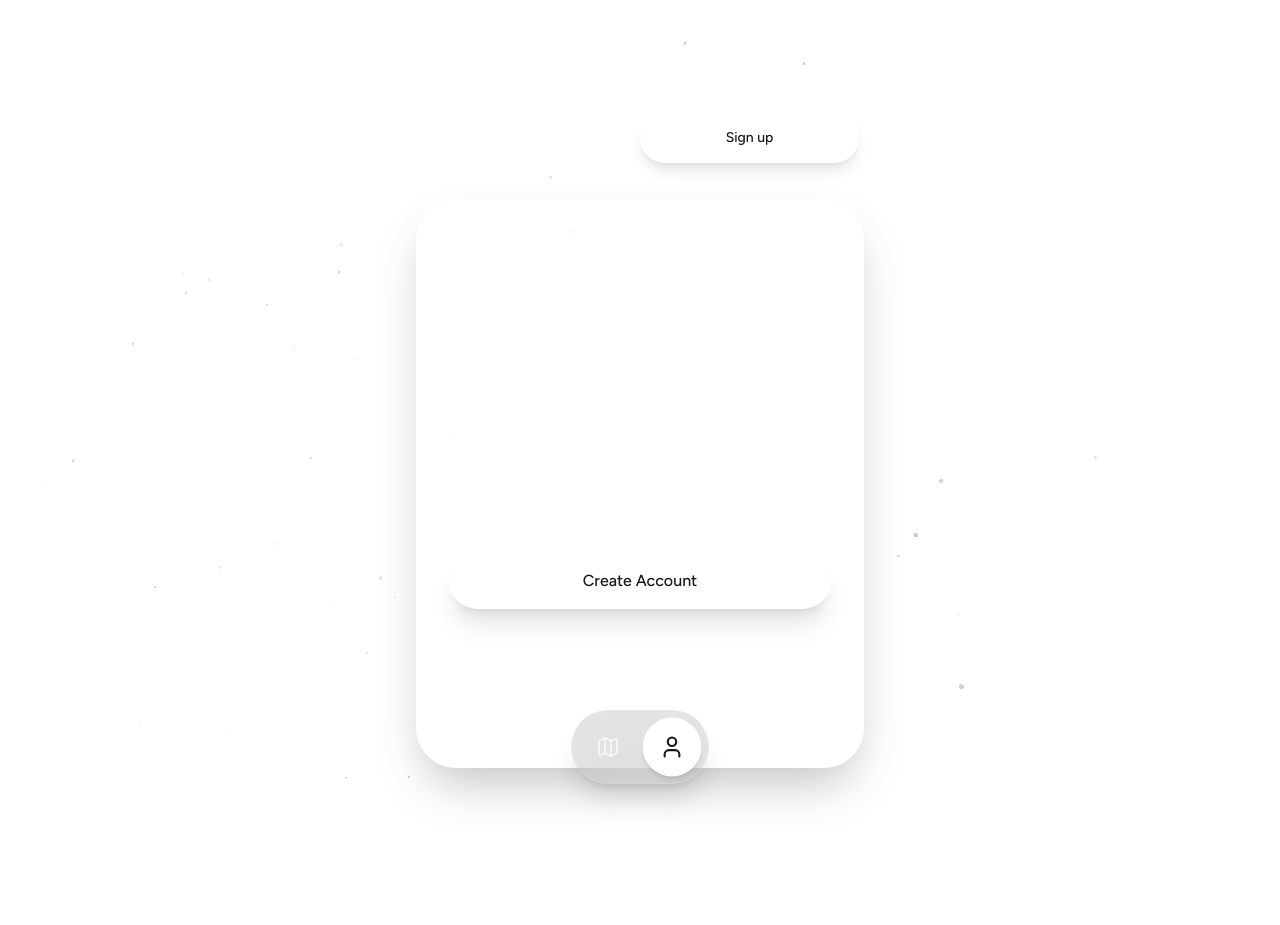
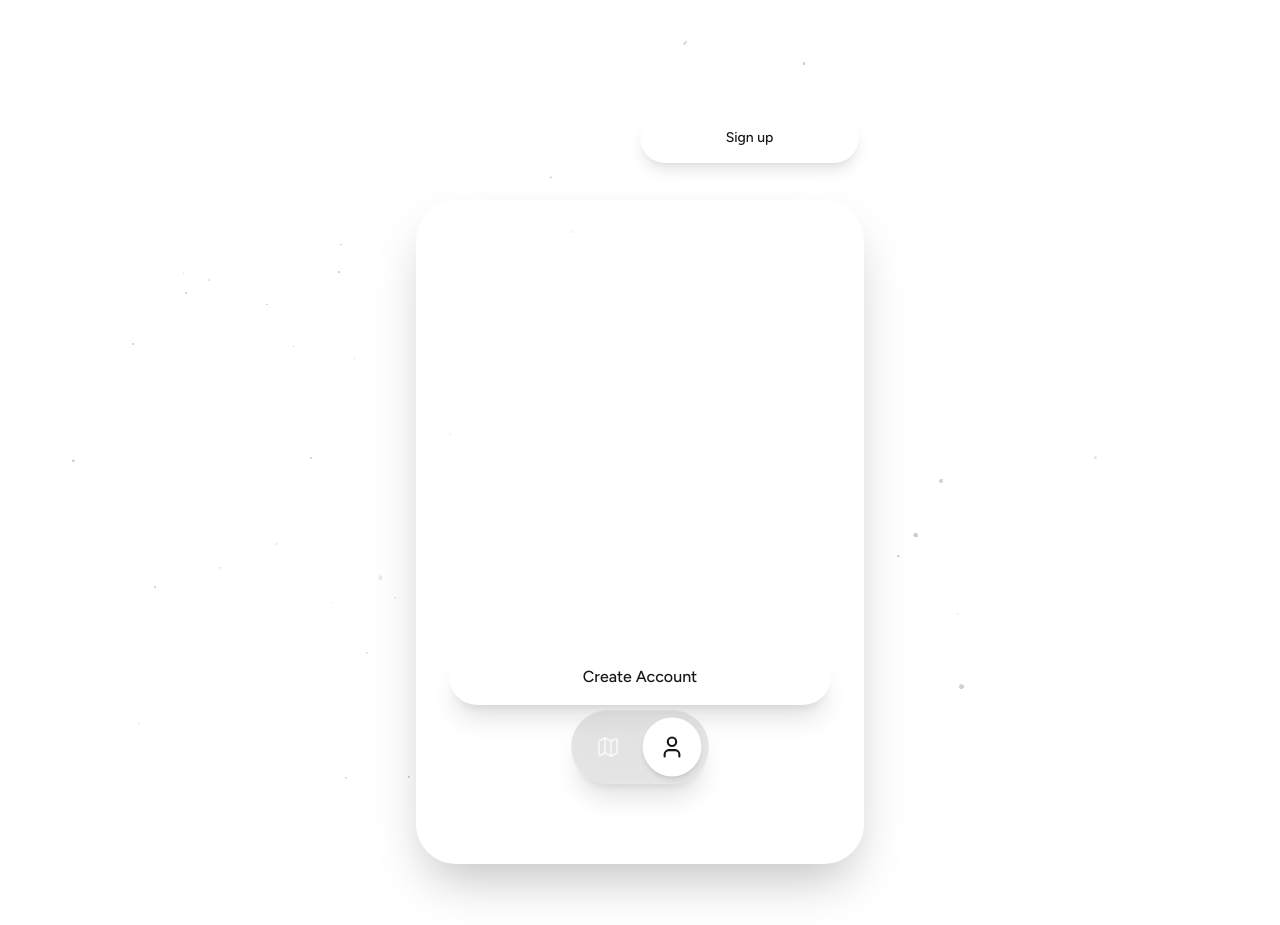
Before and after one commit to andret3o/events-app, a Next.js app in the folder frontend/: page /account in a window 1280 px wide. Both pictures are taken after a click on the button "Sign up". Before the commit the page ends 829 px from the top, so only its background shows below. Built offline with nearby package versions, Linux system fonts and the light colour scheme.

Commit message:
login/signup working

```diff
--- a/frontend/components/auth-page.tsx
+++ b/frontend/components/auth-page.tsx
@@ -1,23 +1,21 @@
 "use client";
 
-import React, { useState } from "react";
+import { login, register } from "@/lib/api/auth";
+import { ApiResponse } from "@/types/types";
+import { InputHTMLAttributes, useState } from "react";
+import { toast } from "sonner";
 
-const GlassInput = ({
-  label,
-  type = "text",
-  placeholder,
-}: {
+interface GlassInputProps extends InputHTMLAttributes<HTMLInputElement> {
   label: string;
-  type?: string;
-  placeholder: string;
-}) => (
-  <div className="w-full space-y-2">
+}
+
+const GlassInput = ({ label, className = "", ...props }: GlassInputProps) => (
+  <div className={`w-full space-y-2 ${className}`}>
     <label className="text-[9px] uppercase tracking-[0.25em] text-white/40 ml-4 font-mono">
       {label}
     </label>
     <input
-      type={type}
-      placeholder={placeholder}
+      {...props}
       className="w-full h-12 md:h-14 px-6 rounded-full bg-white/5 border border-white/10 text-white placeholder:text-white/20 focus:outline-none focus:border-white/30 focus:bg-white/10 transition-all duration-300 backdrop-blur-md"
     />
   </div>
@@ -25,6 +23,38 @@ const GlassInput = ({
 
 export default function AuthPage() {
   const [authMode, setAuthMode] = useState<"login" | "signup">("login");
+  const [loading, setLoading] = useState(false);
+  const [name, setName] = useState("");
+  const [email, setEmail] = useState("");
+  const [usernmae, setUsername] = useState("");
+  const [password, setPassword] = useState("");
+
+  async function handleSubmit(e: React.SubmitEvent) {
+    e.preventDefault();
+    setLoading(true);
+    const res: ApiResponse<void> =
+      authMode === "login"
+        ? await login({ username: usernmae, password: password })
+        : await register({
+            name: name,
+            email: email,
+            username: usernmae,
+            password: password,
+          });
+
+    if (res.success) {
+      toast.success(
+        (authMode === "login" ? "Login " : "Sign up ") + "successful!",
+        {
+          position: "top-center",
+        },
+      );
+    } else {
+      toast.error(res.message, { position: "top-center" });
+    }
+
+    setLoading(false);
+  }
 
   return (
     // Use min-h-[100dvh] to ensure the page works well with dynamic mobile keyboard heights
@@ -67,28 +97,56 @@ export default function AuthPage() {
         </div>
 
         {/* Form Area - Tightened padding for mobile */}
-        <div className="bg-white/[0.03] border border-white/10 rounded-[32px] md:rounded-[40px] p-6 md:p-8 backdrop-blur-2xl shadow-2xl space-y-4 md:space-y-6">
+        <form
+          onSubmit={handleSubmit}
+          className="bg-white/[0.03] border border-white/10 rounded-[32px] md:rounded-[40px] p-6 md:p-8 backdrop-blur-2xl shadow-2xl space-y-4 md:space-y-6"
+        >
           {authMode === "signup" && (
-            <GlassInput label="Full Name" placeholder="Amelia Jones" />
+            <div className="space-y-4">
+              <GlassInput
+                label="Full Name"
+                placeholder="John Doe"
+                onChange={(e) => setName(e.target.value)}
+              />
+              <GlassInput
+                label="Email address"
+                placeholder="johndoe@example.com"
+                onChange={(e) => setEmail(e.target.value)}
+              />
+            </div>
           )}
 
           <GlassInput
-            label="Email Address"
-            type="email"
-            placeholder="amelia@luma.com"
+            label="Username"
+            type="username"
+            placeholder="john_doe"
+            onChange={(e) => setUsername(e.target.value)}
           />
-          <GlassInput label="Password" type="password" placeholder="••••••••" />
+          <GlassInput
+            label="Password"
+            type="password"
+            placeholder="••••••••"
+            onChange={(e) => setPassword(e.target.value)}
+          />
 
           {authMode === "login" && (
             <div className="flex justify-end px-4">
-              <button className="text-[10px] text-white/30 uppercase tracking-wider font-mono">
+              <button
+                type="button"
+                className="text-[10px] text-white/30 uppercase tracking-wider font-mono"
+              >
                 Forgot password?
               </button>
             </div>
           )}
 
-          <button className="w-full h-12 md:h-14 bg-white text-neutral-900 rounded-full font-medium active:scale-[0.97] transition-all duration-300 shadow-xl mt-2">
-            {authMode === "login" ? "Sign In" : "Create Account"}
+          <button
+            className="w-full h-12 md:h-14 bg-white text-neutral-900 rounded-full font-medium active:scale-[0.97] transition-all duration-300 shadow-xl mt-2"
+            disabled={loading}
+          >
+            {!loading && (authMode === "login" ? "Sign In" : "Create Account")}
+            {loading &&
+              (authMode === "login" ? "Signing In..." : "Creating Account...")}
           </button>
 
           {/* Social Divider */}
@@ -101,18 +159,24 @@ export default function AuthPage() {
           </div>
 
           <div className="grid grid-cols-2 gap-3">
-            <button className="h-12 rounded-full border border-white/10 bg-white/5 flex items-center justify-center hover:bg-white/10 transition-all">
+            <button
+              type="button"
+              className="h-12 rounded-full border border-white/10 bg-white/5 flex items-center justify-center hover:bg-white/10 transition-all"
+            >
               <span className="text-[10px] uppercase font-bold tracking-widest">
                 Google
               </span>
             </button>
-            <button className="h-12 rounded-full border border-white/10 bg-white/5 flex items-center justify-center hover:bg-white/10 transition-all">
+            <button
+              type="button"
+              className="h-12 rounded-full border border-white/10 bg-white/5 flex items-center justify-center hover:bg-white/10 transition-all"
+            >
               <span className="text-[10px] uppercase font-bold tracking-widest">
                 Apple
               </span>
             </button>
           </div>
-        </div>
+        </form>
 
         {/* Footer Meta - Simplified for mobile */}
         <div className="text-center px-6">
--- a/frontend/lib/api/auth.ts
+++ b/frontend/lib/api/auth.ts
@@ -5,7 +5,7 @@ import { backendFetch } from "./client";
 import { ApiResponse } from "@/types/types";
 
 export async function login(req: UserLoginRequest) {
-  const res = await backendFetch("/login", {
+  const res = await backendFetch("/auth/login", {
     method: "POST",
     body: JSON.stringify(req),
   });
@@ -15,7 +15,7 @@ export async function login(req: UserLoginRequest) {
 }
 
 export async function register(req: UserRegistrationRequest) {
-  const res = await backendFetch("/register", {
+  const res = await backendFetch("/auth/register", {
     method: "POST",
     body: JSON.stringify(req),
   });
@@ -25,7 +25,7 @@ export async function register(req: UserRegistrationRequest) {
 }
 
 export async function logout() {
-  const res = await backendFetch("/logout", {
+  const res = await backendFetch("/auth/logout", {
     method: "POST",
   });
 
```
Also changed, not shown: 2 other files (tests, documents, lock files or other folders).
